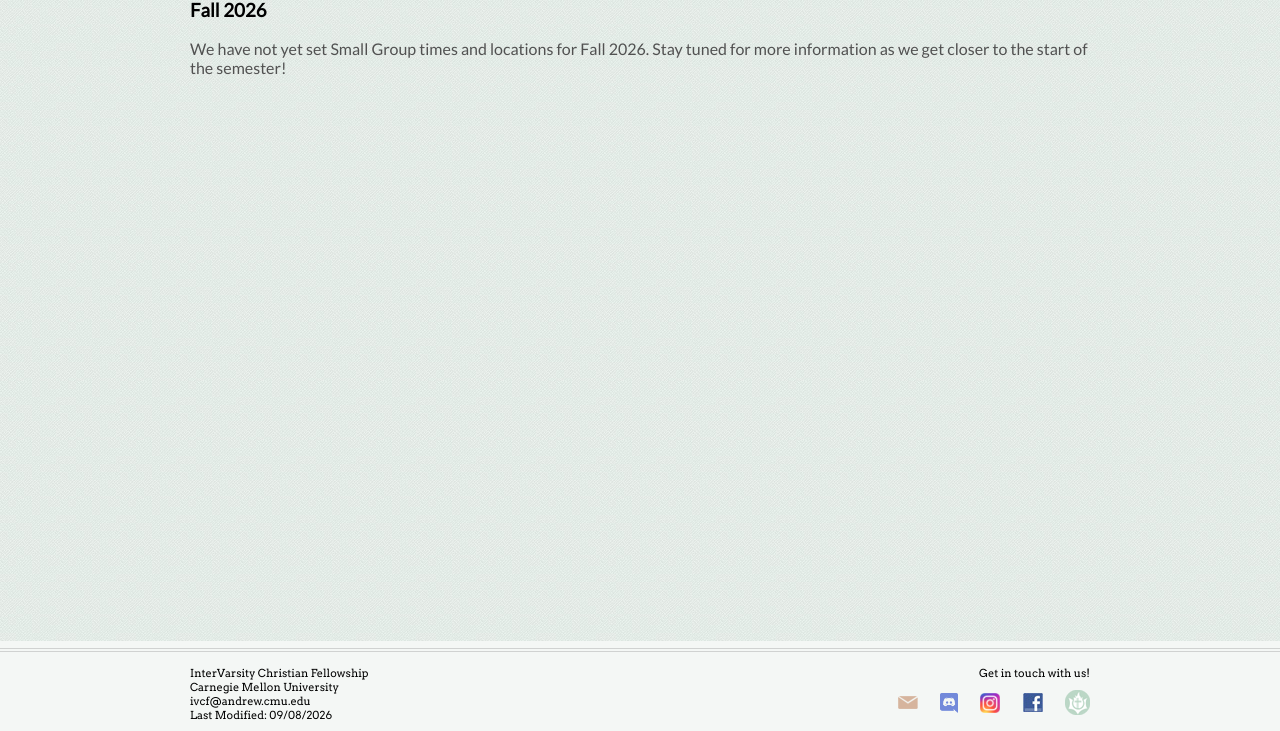
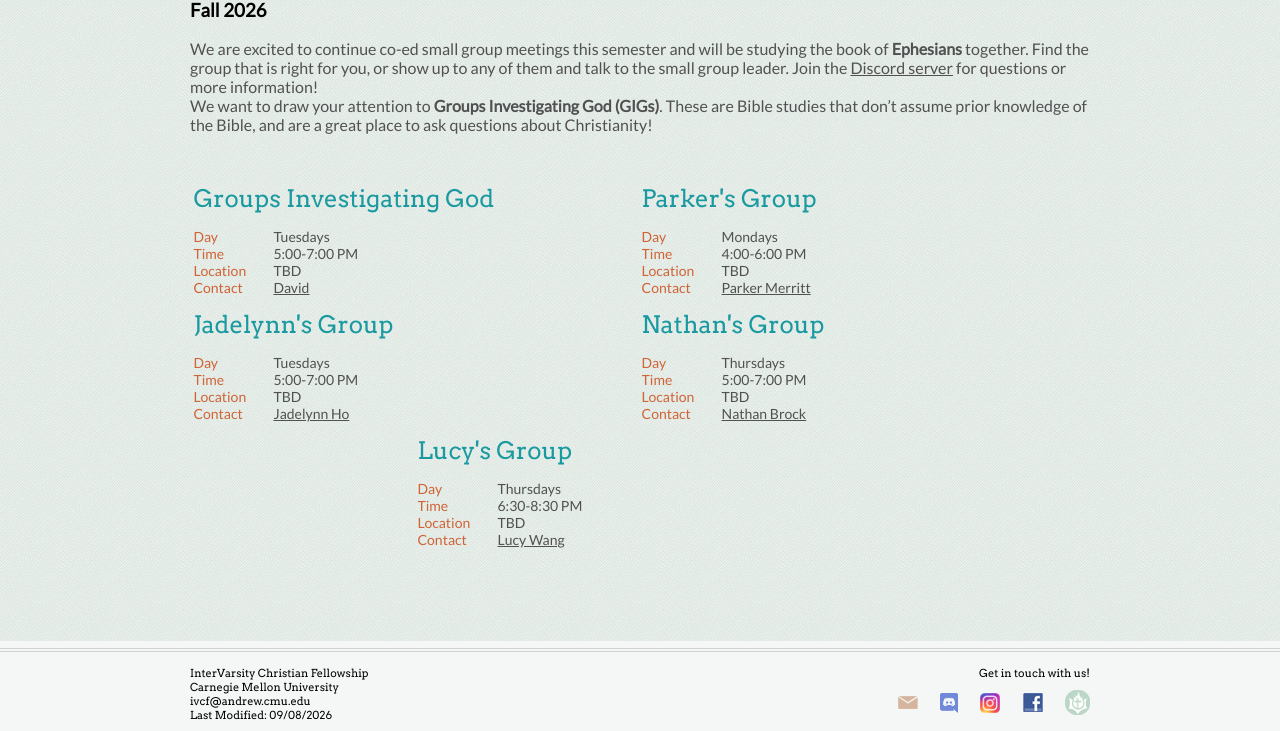
Before and after one commit to ivcf-cmu/ivcf-cmu.github.io, a Jekyll site: the page built from smallgroups.md, in a window 1280 px wide and 1353 px high. Shown: the part 622-1353 px from the top of the window. Built offline with Jekyll 4.4.1, drawn with Linux system fonts in a browser that asks for light colours.

Commit message:
Added Small Group Information for F26

```diff
--- a/_data/smallgroups.yaml
+++ b/_data/smallgroups.yaml
@@ -3,35 +3,35 @@
 
 - title: Groups Investigating God
   day: Tuesdays
-  time: 7:30-8:45 PM
-  location: UC 303
-  contact: Titus Brock
-  email: tbrock@andrew.cmu.edu
+  time: 5:00-7:00 PM
+  location: TBD
+  contact: David
+  email:
 
-- title: Josh's group
-  day: Wednesdays
-  time: 7:00-9:00 PM
-  location: PH A20A
-  contact: Josh Samulak
-  email: jsamulak@andrew.cmu.edu
+- title: Parker's Group
+  day: Mondays
+  time: 4:00-6:00 PM
+  location: TBD
+  contact: Parker Merritt
+  email: pmerritt@andrew.cmu.edu
 
-- title: Nathaniel's Group
+- title: Jadelynn's Group
+  day: Tuesdays
+  time: 5:00-7:00 PM
+  location: TBD
+  contact: Jadelynn Ho
+  email: jvho@andrew.cmu.edu
+
+- title: Nathan's Group
   day: Thursdays
   time: 5:00-7:00 PM
-  location: PH A21A
-  contact: Nathaniel Kenschaft
-  email: nkenscha@andrew.cmu.edu
-
-- title: Nathan's group
-  day: Thursdays
-  time: 5:00-7:00 PM
-  location: PH A21
+  location: TBD
   contact: Nathan Brock
   email: nbrock@andrew.cmu.edu
 
-- title: Rachel's group
+- title: Lucy's Group
   day: Thursdays
-  time: 4:00-6:00 PM
-  location: PH 125B
-  contact: Rachel Nuhfer
-  email: rachel.nuhfer@intervarsity.org
+  time: 6:30-8:30 PM
+  location: TBD
+  contact: Lucy Wang
+  email: lucyw2@andrew.cmu.edu
--- a/smallgroups.md
+++ b/smallgroups.md
@@ -12,11 +12,11 @@ Most of InterVarsity’s ministry happens in our small groups where we work toge
 
 ### Fall 2026
 
-<!-- We are excited to continue small group meetings this semester and will be studying the book of \**Acts** together. Find the group that is right for you, or show up to any of them and talk to the small group leader. Join the <a href="https://discord.gg/Af8Y8Zn" target="_blank">Discord server</a> for questions or more information!
+We are excited to continue co-ed small group meetings this semester and will be studying the book of **Ephesians** together. Find the group that is right for you, or show up to any of them and talk to the small group leader. Join the <a href="https://discord.gg/Af8Y8Zn" target="_blank">Discord server</a> for questions or more information!
 
-We want to draw your attention to \**Groups Investigating God (GIGs)**. These are Bible studies that don't assume prior knowledge of the Bible, and are a great place to ask questions about Christianity!
+We want to draw your attention to **Groups Investigating God (GIGs)**. These are Bible studies that don't assume prior knowledge of the Bible, and are a great place to ask questions about Christianity!
 
-<!- - To edit small group data, change /_data/smallgroups.yaml - ->
+<!-- To edit small group data, change /_data/smallgroups.yaml -->
 <div class="cogs">
   {% for group in site.data.smallgroups %}
   <div class="halfcolumn">
@@ -39,6 +39,5 @@ We want to draw your attention to \**Groups Investigating God (GIGs)**. These ar
   {% endfor %}
 </div>
 
-<br>  -->
-
-We have not yet set Small Group times and locations for Fall 2026. Stay tuned for more information as we get closer to the start of the semester!
+<br>
+<!-- We have not yet set Small Group times and locations for Fall 2026. Stay tuned for more information as we get closer to the start of the semester! -->
```
